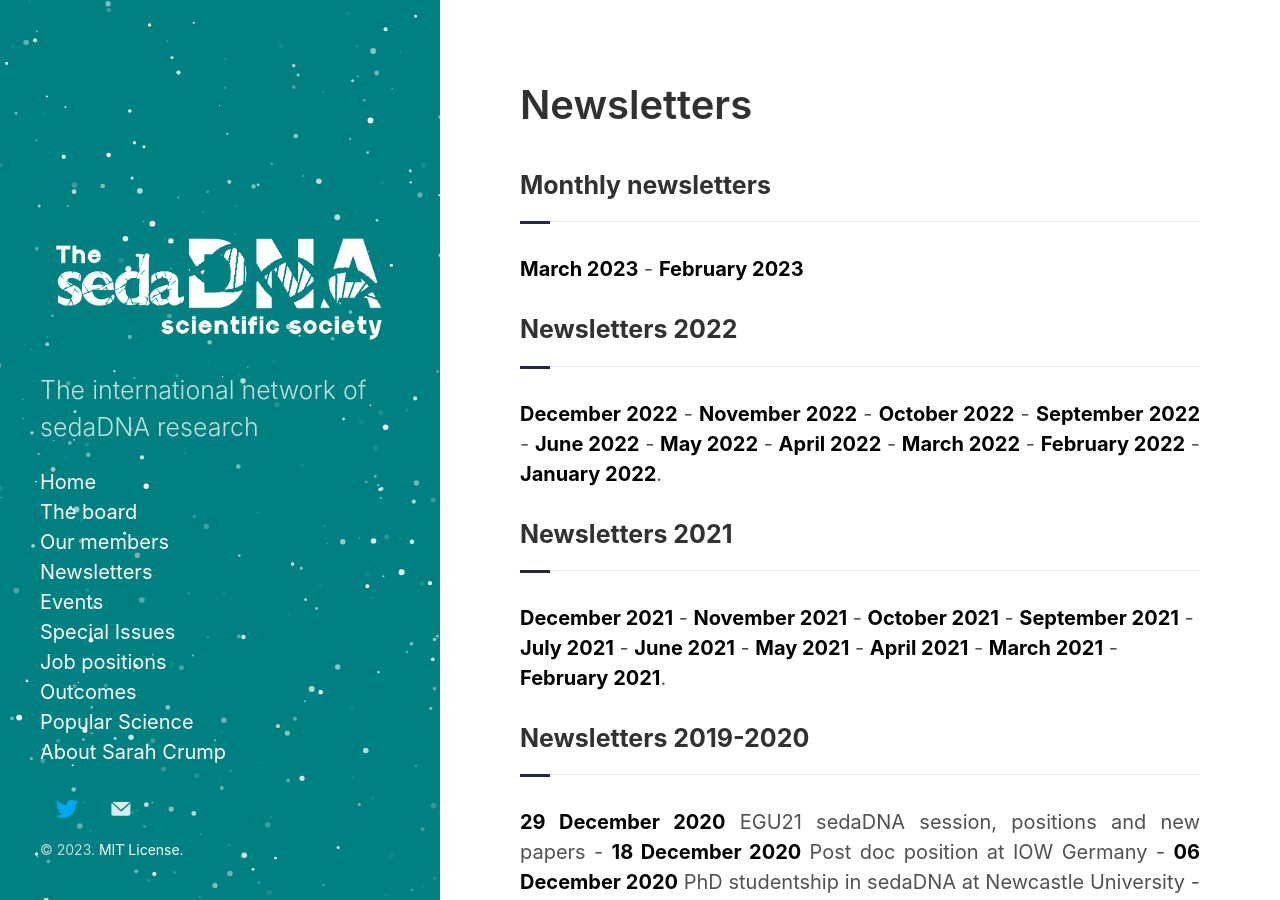
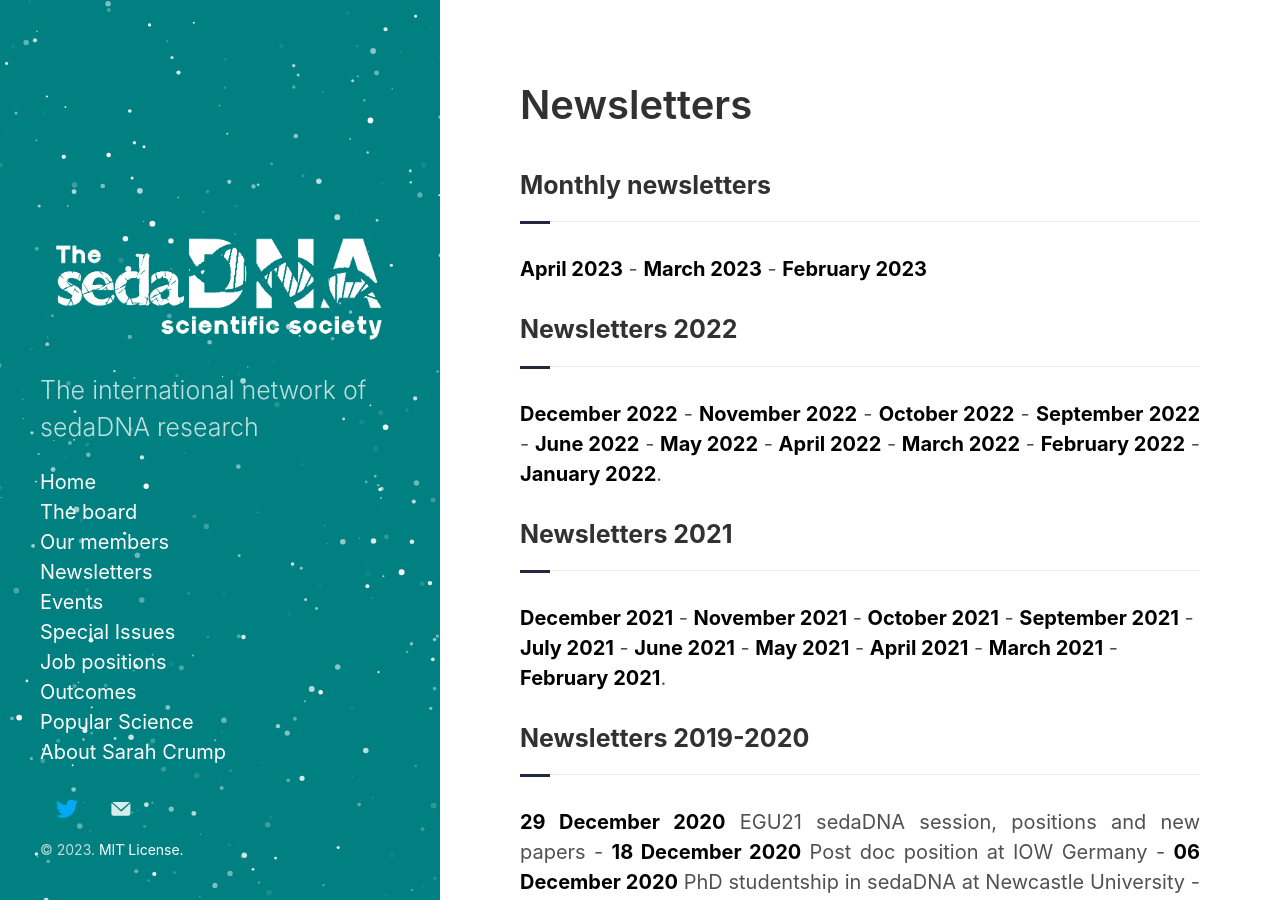
Before and after one commit to sedadna/sedadna.github.io, a Jekyll site: the page built from category/news.md, in a window 1280 px wide and 900 px high. Built offline with Jekyll 4.4.1, drawn with Linux system fonts in a browser that asks for light colours.

Commit message:
Update news.md

```diff
--- a/category/news.md
+++ b/category/news.md
@@ -8,7 +8,7 @@
 </div>
 <div class="intro">
 <p>
-<a href="https://sedadna.github.io/category/news/23-03.html" target="_blank"><b>March 2023</b></a> - <a href="https://sedadna.github.io/category/news/23-02.html" target="_blank"><b>February 2023</b></a>
+<a href="https://sedadna.github.io/category/news/23-03.html" target="_blank"><b>April 2023</b></a> - <a href="https://sedadna.github.io/category/news/23-03.html" target="_blank"><b>March 2023</b></a> - <a href="https://sedadna.github.io/category/news/23-02.html" target="_blank"><b>February 2023</b></a>
 <p>
 <div class="section">
 <h3 class="section-title underline">Newsletters 2022</h3>
```
